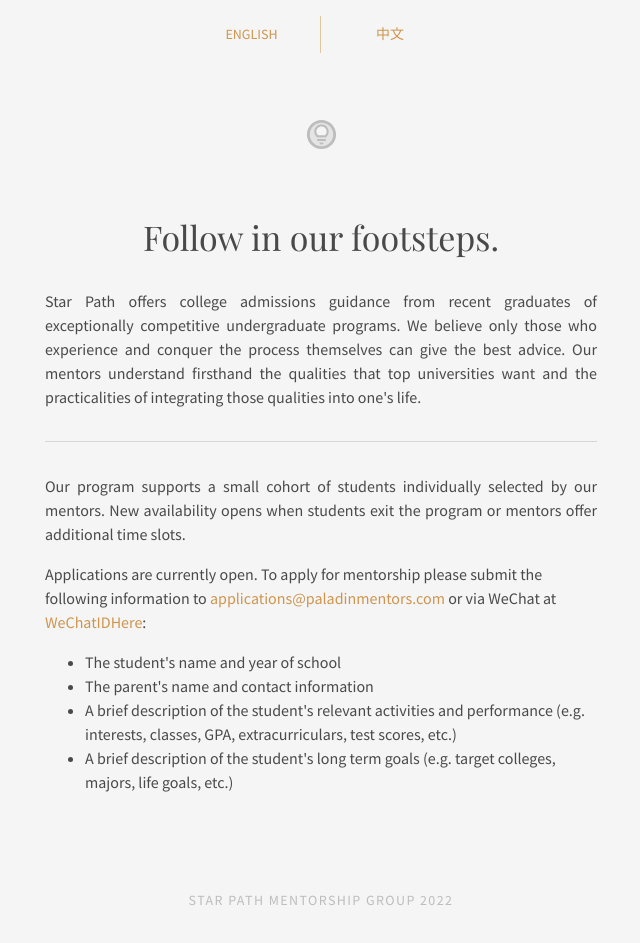
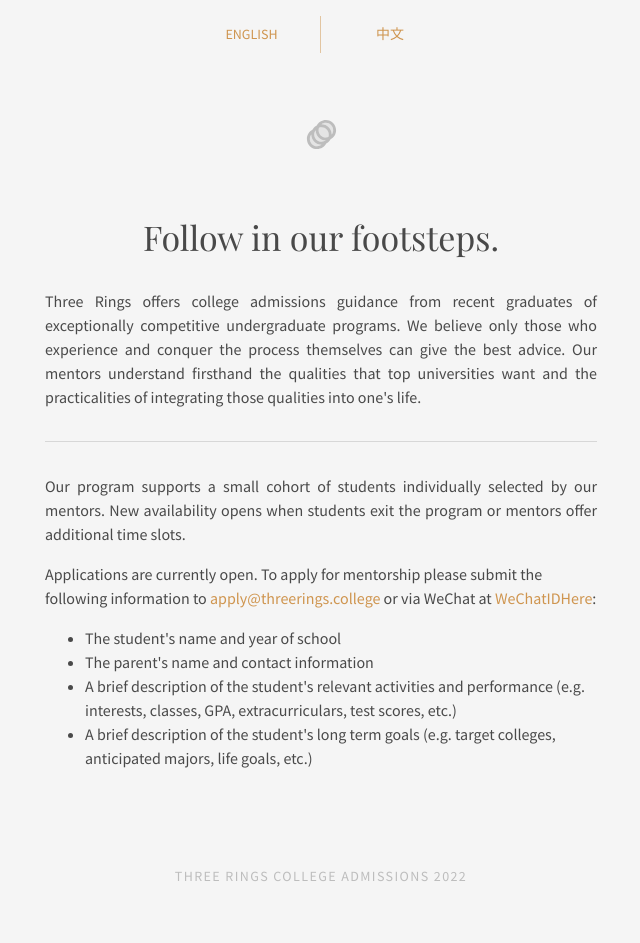
Before and after one commit to philliphuang/three-rings, a React (Create React App) app in the folder landing/: page / in a window 1280 px wide. Shown: the whole page, without its empty margins (319-959 px from the left). After the commit the page ends 919 px from the top, so only its background shows below. Built offline with nearby package versions, Linux system fonts and the light colour scheme; a web font is replaced by a local one.

Commit message:
Three rings version, no chinese yet

```diff
--- a/landing/public/index.html
+++ b/landing/public/index.html
@@ -47,7 +47,7 @@
     />
     <meta name="viewport" content="initial-scale=1, width=device-width" />
 
-    <title>React App</title>
+    <title>Three Rings College Admissions</title>
   </head>
   <body>
     <noscript>You need to enable JavaScript to run this app.</noscript>
--- a/landing/src/App.js
+++ b/landing/src/App.js
@@ -8,7 +8,7 @@
 import ButtonGroup from '@mui/material/ButtonGroup';
 import { SwitchTransition } from 'react-transition-group';
 import Fade from '@mui/material/Fade';
-import LightbulbCircleTwoToneIcon from '@mui/icons-material/LightbulbCircleTwoTone';
+import AnimationTwoToneIcon from '@mui/icons-material/AnimationTwoTone';
 import { useTheme } from '@mui/material/styles';
 
 function App() {
@@ -26,26 +26,26 @@
       </Box>
 
       <Box sx={{ display: "flex", justifyContent: "center", p: 8}}>
-        <LightbulbCircleTwoToneIcon fontSize="large" sx={{ color: theme.palette.grey[400]}}/>
+        <AnimationTwoToneIcon fontSize="large" sx={{ color: theme.palette.grey[400]}}/>
       </Box>
 
       <SwitchTransition>
         {
           chinese ?
-          <Fade key={chinese}>
+          <Fade key={chinese} timeout={500}>
             <div>
               <Typography variant="h4" align="center" sx={{pb:4}}>
                 中文
               </Typography>
               <Typography paragraph align="justify">
-                中文
-              </Typography>
-              <Typography paragraph align="justify">
-                中文
+                Lorem ipsum dolor sit amet, consectetur adipiscing elit. Nunc non eros nulla. Proin sollicitudin diam ultricies, placerat turpis sed, sodales nisi. Fusce semper maximus velit, cursus accumsan orci. Praesent consectetur, libero vitae rutrum ultrices, massa mauris placerat lectus, quis pulvinar mauris nibh nec risus. Nulla tempor vestibulum nisl, eget aliquam urna scelerisque in.
               </Typography>
               <Divider sx={{my:4}}/>
+              <Typography paragraph align="justify">
+                Lorem ipsum dolor sit amet, consectetur adipiscing elit. Nunc non eros nulla. Proin sollicitudin diam ultricies, placerat turpis sed, sodales nisi. Fusce semper maximus velit, cursus accumsan orci. Praesent consectetur, libero vitae rutrum ultrices, massa mauris placerat lectus, quis pulvinar mauris nibh nec risus. Nulla tempor vestibulum nisl, eget aliquam urna scelerisque in.
+              </Typography>
               <Typography>
-                中文
+                Lorem ipsum dolor sit amet, consectetur adipiscing elit. Nunc non eros nulla. Proin sollicitudin diam ultricies, placerat turpis sed, sodales nisi. Fusce semper maximus velit, cursus accumsan orci. Praesent consectetur, libero vitae rutrum ultrices, massa mauris placerat lectus, quis pulvinar mauris nibh nec risus. Nulla tempor vestibulum nisl, eget aliquam urna scelerisque in.
               </Typography>
               <Typography sx={{mt: 16, color: theme.palette.grey[400]}} variant="body2" align="center">
                 中文 {today.getFullYear()}
@@ -53,29 +53,29 @@
             </div>
           </Fade>
           :
-          <Fade key={chinese}>
+          <Fade key={chinese} timeout={500}>
             <div>
               <Typography variant="h4" align="center" sx={{pb:4}}>
                 Follow in our footsteps.
               </Typography>
               <Typography paragraph align="justify">
-                Star Path offers college admissions guidance from recent graduates of exceptionally competitive undergraduate programs. We believe only those who experience and conquer the process themselves can give the best advice. Our mentors understand firsthand the qualities that top universities want and the practicalities of integrating those qualities into one's life.
+                Three Rings offers college admissions guidance from recent graduates of exceptionally competitive undergraduate programs. We believe only those who experience and conquer the process themselves can give the best advice. Our mentors understand firsthand the qualities that top universities want and the practicalities of integrating those qualities into one's life.
               </Typography>
               <Divider sx={{my:4}}/>
               <Typography paragraph align="justify">
                 Our program supports a small cohort of students individually selected by our mentors. New availability opens when students exit the program or mentors offer additional time slots.
               </Typography>
               <Typography>
-                Applications are currently open. To apply for mentorship please submit the following information to <Link underline="hover">applications@paladinmentors.com</Link> or via WeChat at <Link underline="hover">WeChatIDHere</Link>:
+                Applications are currently open. To apply for mentorship please submit the following information to <Link underline="hover">apply@threerings.college</Link> or via WeChat at <Link underline="hover">WeChatIDHere</Link>:
               </Typography>
               <ul>
                 <li>The student's name and year of school</li>
                 <li>The parent's name and contact information</li>
                 <li>A brief description of the student's relevant activities and performance (e.g. interests, classes, GPA, extracurriculars, test scores, etc.)</li>
-                <li>A brief description of the student's long term goals (e.g. target colleges, majors, life goals, etc.)</li>
+                <li>A brief description of the student's long term goals (e.g. target colleges, anticipated majors, life goals, etc.)</li>
               </ul>
               <Typography sx={{mt: 12, mb: 4, color: theme.palette.grey[400]}} variant="body2" align="center">
-                Star Path Mentorship Group {today.getFullYear()}
+                Three Rings College Admissions {today.getFullYear()}
               </Typography>
             </div>
           </Fade>
```
Also changed, not shown: 2 other files (tests, documents, lock files or other folders).
